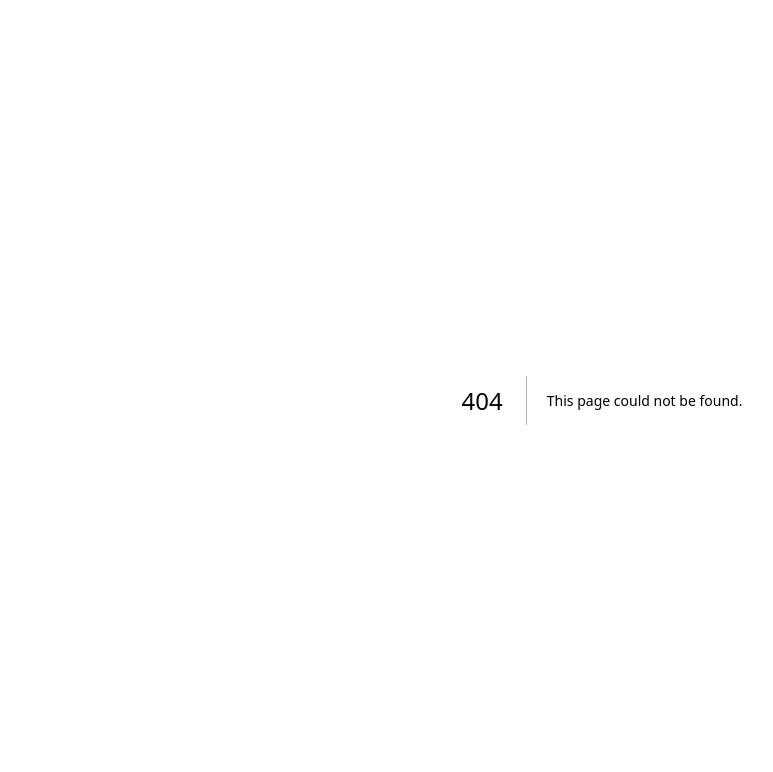
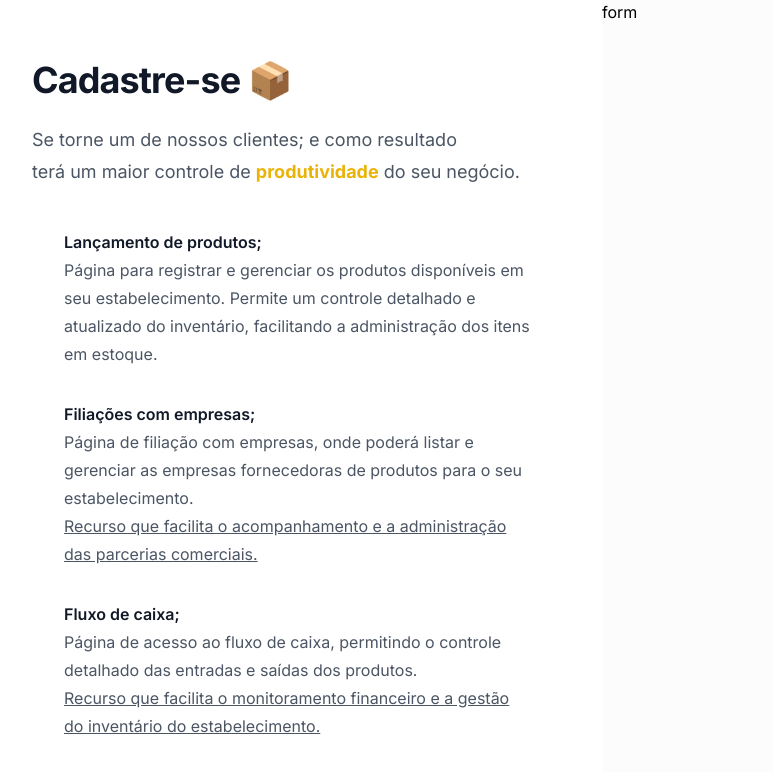
Before and after one commit to erickwnilton/guest, a Next.js app: page /newClient in a window 1280 px wide. Before the commit this address had no page. Shown: the top 772 px of the page, without its empty margins (38-811 px from the left). Built offline with nearby package versions, Linux system fonts and the light colour scheme.

Commit message:
first registration feature

```diff
--- /dev/null
+++ b/app/newClient/page.tsx
@@ -0,0 +1,66 @@
+import { FormNewClient } from "@/components/formNewClient";
+
+export default function NewClient() {
+  return (
+    <section className="flex w-screen h-screen bg-white">
+      <div className="flex w-[50%]">
+        <div className="m-auto w-[500px] h-[full]">
+          <h1 className="text-3xl font-bold tracking-tight text-gray-900 sm:text-4xl">
+            Cadastre-se 📦
+          </h1>
+          <p className="mt-6 text-lg leading-8 text-gray-600">
+            Se torne um de nossos clientes; e como resultado <br />
+            terá um maior controle de{" "}
+            <strong className="text-yellow-500">produtividade</strong> do seu
+            negócio.
+          </p>
+          <div className="pl-8">
+            <ul className="mt-10 max-w-xl space-y-8 text-base leading-7 text-gray-600">
+              <li>
+                <strong className="inline font-semibold text-gray-900">
+                  Lançamento de produtos;
+                </strong>
+                <p>
+                  Página para registrar e gerenciar os produtos disponíveis em
+                  seu estabelecimento. Permite um controle detalhado e
+                  atualizado do inventário, facilitando a administração dos
+                  itens em estoque.
+                </p>
+              </li>
+              <li>
+                <strong className="inline font-semibold text-gray-900">
+                  Filiações com empresas;
+                </strong>
+                <p>
+                  Página de filiação com empresas, onde poderá listar e
+                  gerenciar as empresas fornecedoras de produtos para o seu
+                  estabelecimento.
+                </p>
+                <p className="underline decoration-solid">
+                  Recurso que facilita o acompanhamento e a administração das
+                  parcerias comerciais.
+                </p>
+              </li>
+              <li>
+                <strong className="inline font-semibold text-gray-900">
+                  Fluxo de caixa;
+                </strong>
+                <p>
+                  Página de acesso ao fluxo de caixa, permitindo o controle
+                  detalhado das entradas e saídas dos produtos.
+                </p>
+                <p className="underline decoration-solid">
+                  Recurso que facilita o monitoramento financeiro e a gestão do
+                  inventário do estabelecimento.
+                </p>
+              </li>
+            </ul>
+          </div>
+        </div>
+      </div>
+      <div className="w-[50%] bg-[#fcfcfc]">
+        <FormNewClient />
+      </div>
+    </section>
+  );
+}
--- a/app/page.tsx
+++ b/app/page.tsx
@@ -13,7 +13,7 @@ export default function Home() {
             plataforma de gestão.
           </p>
           <div className="mt-10 flex items-center justify-center gap-x-6">
-            <button className="w-[150px] rounded-md bg-blue-600 px-3.5 py-2.5 text-sm font-semibold text-white">
+            <button className="w-[150px] rounded-md bg-yellow-600 px-3.5 py-2.5 text-sm font-semibold text-white">
               Entrar
             </button>
             <button className="text-sm font-semibold leading-6 text-gray-900">
--- /dev/null
+++ b/components/formNewClient/index.tsx
@@ -0,0 +1,3 @@
+export function FormNewClient() {
+  return <h1>form</h1>;
+}
```
